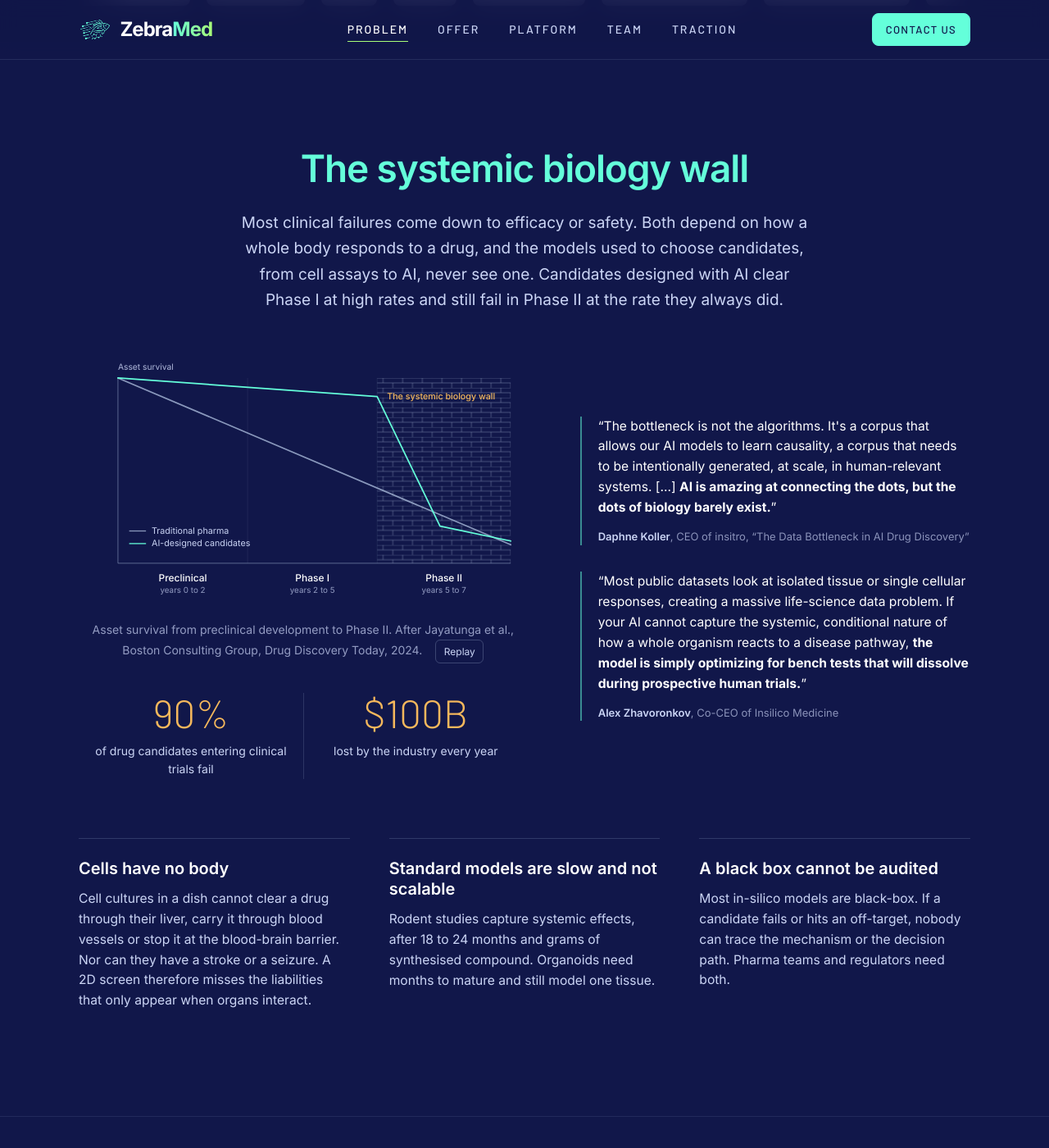
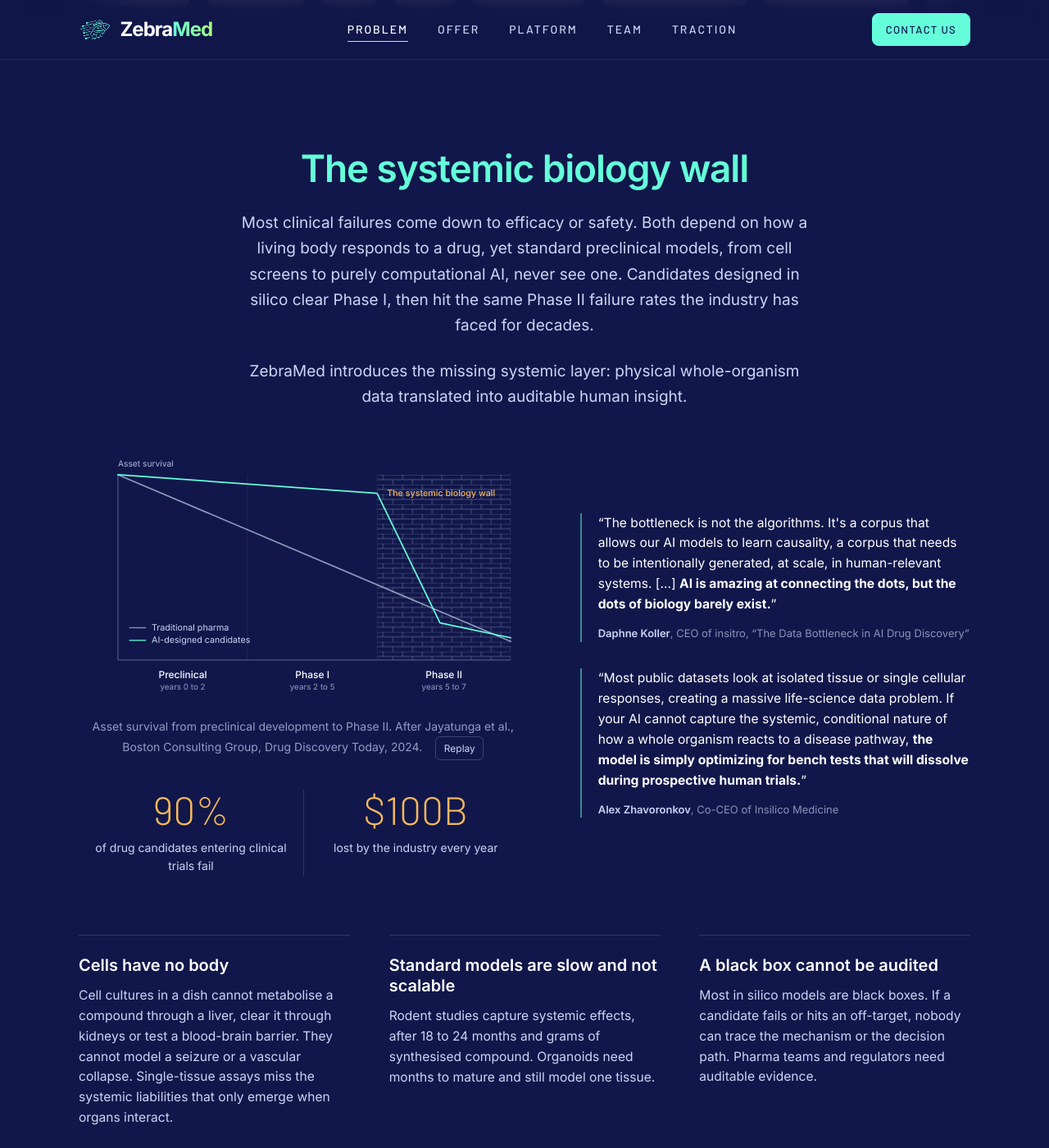
Before and after one commit to zebramed/zebramed.bio, a Jekyll site: the page built from index.html, in a window 1280 px wide and 1400 px high, scrolled down 960 px. Shown: the whole window at 82% size. Built offline with Jekyll 4.4.1, drawn with Linux system fonts in a browser that asks for light colours.

Commit message:
Problem: the approved intro and ZebraMed's missing systemic layer, restored; cells cannot metabolise, clear or model a seizure; black boxes leave pharma teams and regulators without auditable evidence

```diff
--- a/_includes/problem.html
+++ b/_includes/problem.html
@@ -3,10 +3,14 @@
     <header class="section-head">
         <h2 class="title">The systemic biology wall</h2>
         <p class="lede">
-            Most clinical failures come down to efficacy or safety. Both depend on how a whole body
-            responds to a drug, and the models used to choose candidates, from cell assays to AI,
-            never see one. Candidates designed with AI clear Phase I at high rates and still fail in
-            Phase II at the rate they always did.
+            Most clinical failures come down to efficacy or safety. Both depend on how a living body
+            responds to a drug, yet standard preclinical models, from cell screens to purely
+            computational AI, never see one. Candidates designed in silico clear Phase I, then hit
+            the same Phase II failure rates the industry has faced for decades.
+        </p>
+        <p class="lede">
+            ZebraMed introduces the missing systemic layer: physical whole-organism data translated
+            into auditable human insight.
         </p>
     </header>
 
@@ -36,9 +40,10 @@
         <div class="cause">
             <h3 class="h4">Cells have no body</h3>
             <p>
-                Cell cultures in a dish cannot clear a drug through their liver, carry it through blood
-                vessels or stop it at the blood-brain barrier. Nor can they have a stroke or a seizure.
-                A 2D screen therefore misses the liabilities that only appear when organs interact.
+                Cell cultures in a dish cannot metabolise a compound through a liver, clear it through
+                kidneys or test a blood-brain barrier. They cannot model a seizure or a vascular
+                collapse. Single-tissue assays miss the systemic liabilities that only emerge when
+                organs interact.
             </p>
         </div>
         <div class="cause">
@@ -51,8 +56,9 @@
         <div class="cause">
             <h3 class="h4">A black box cannot be audited</h3>
             <p>
-                Most in-silico models are black-box. If a candidate fails or hits an off-target, nobody
-                can trace the mechanism or the decision path. Pharma teams and regulators need both.
+                Most in silico models are black boxes. If a candidate fails or hits an off-target, nobody
+                can trace the mechanism or the decision path. Pharma teams and regulators need
+                auditable evidence.
             </p>
         </div>
     </div>
```
